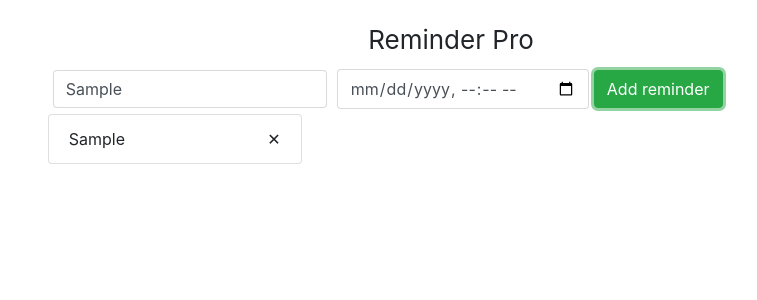
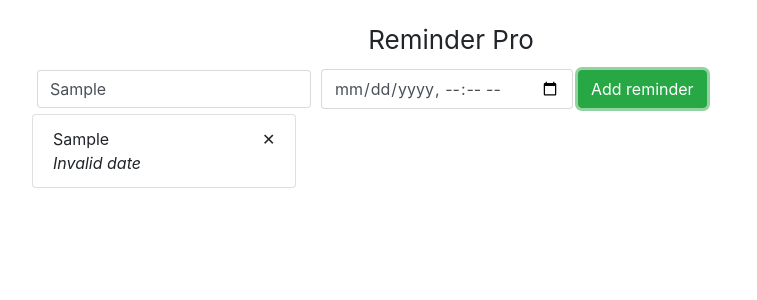
Before and after one commit to AdamMarczyk/Reminder-Pro, a React (Create React App) app: page / in a window 1280 px wide. Both pictures are taken after typing "Sample" into the empty fields and a click on the button "Add reminder". Shown: the top 300 px of the page, without its empty margins (189-946 px from the left). Built offline with nearby package versions, Linux system fonts and the light colour scheme.

Commit message:
add moment.js

```diff
--- a/package.json
+++ b/package.json
@@ -3,6 +3,7 @@
   "version": "0.1.0",
   "private": true,
   "dependencies": {
+    "moment": "^2.18.1",
     "react": "^15.6.1",
     "react-dom": "^15.6.1",
     "react-redux": "^5.0.6",
--- a/src/components/App.jsx
+++ b/src/components/App.jsx
@@ -1,6 +1,7 @@
 import React, { Component } from 'react';
 import { connect } from 'react-redux';
 import { addReminder, deleteReminder } from '../actions';
+import moment from 'moment';
 
 class App extends Component {
   constructor(props) {
@@ -27,7 +28,10 @@ class App extends Component {
           reminders.map((reminder) => {
             return (
               <li key={reminder.id} className="list-group-item">
-                <div className="list-item">{reminder.text}</div>
+                <div className="list-item">
+                  <div>{reminder.text}</div>
+                  <div><em>{moment(new Date(reminder.dueDate)).fromNow()}</em></div>
+                </div>
                 <div
                   className="list-item delete-button"
                   onClick={() => this.deleteReminder(reminder.id)}
```
Also changed, not shown: 1 other file (tests, documents, lock files or other folders).
